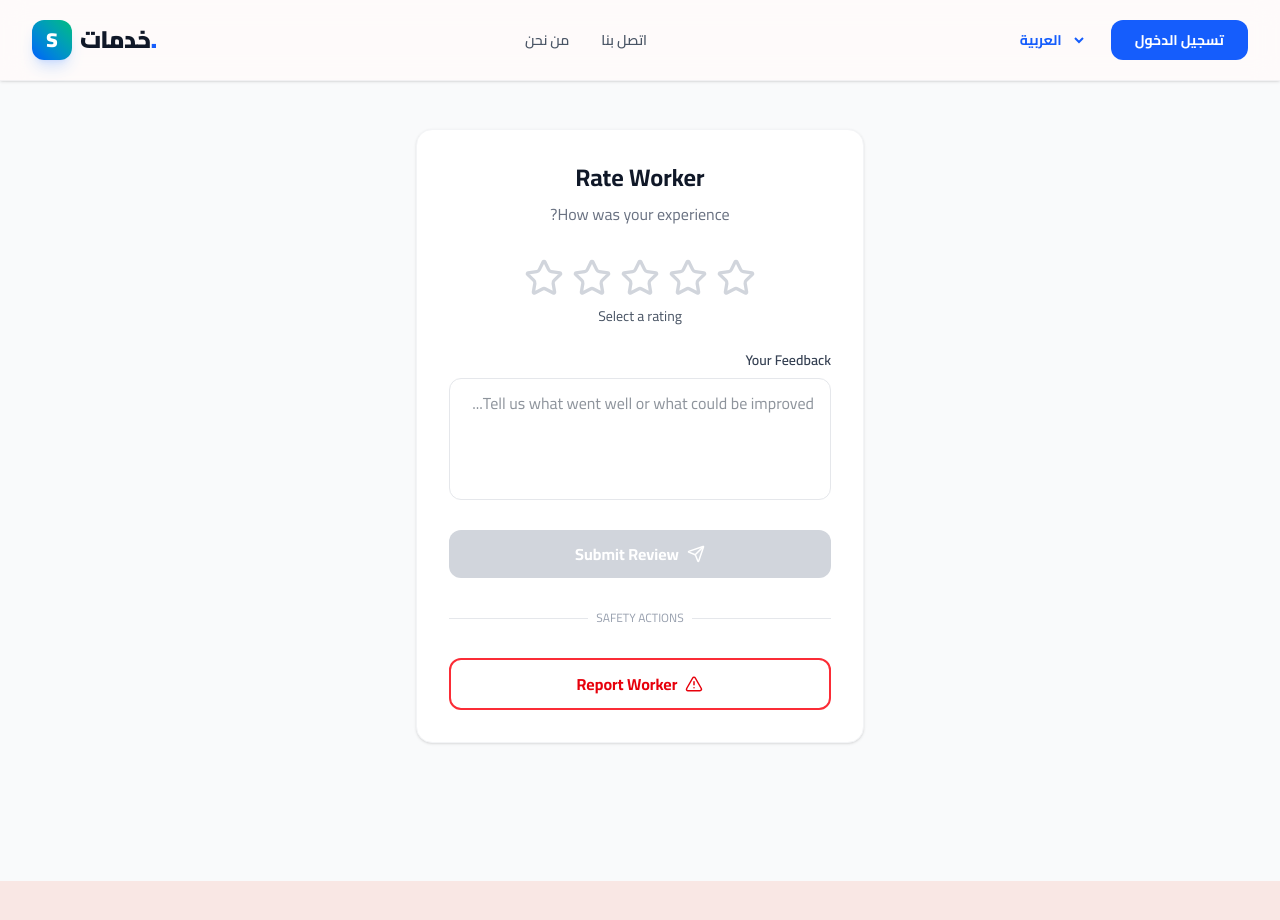
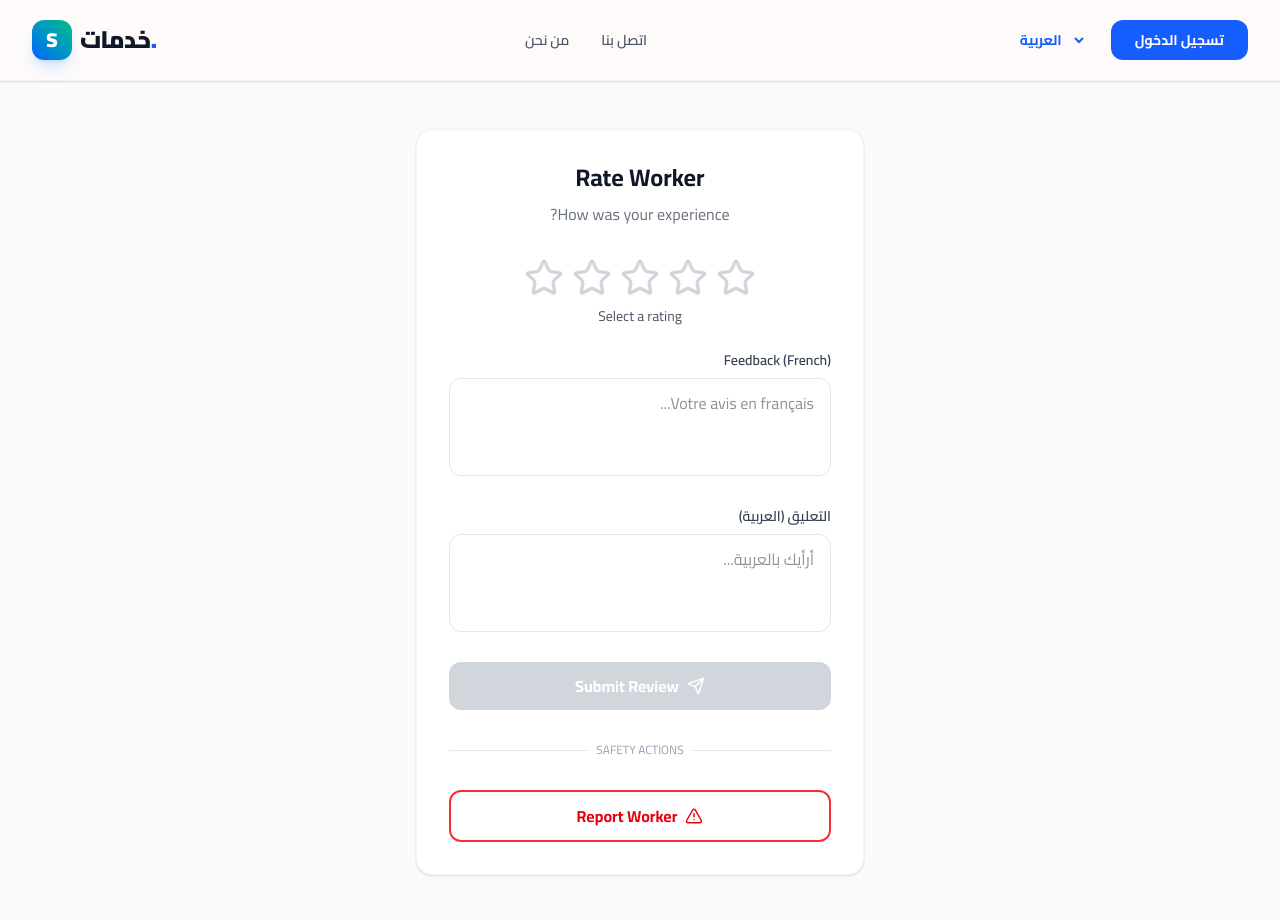
Before and after one commit to Yadev7/Khadamat-Frontend-Nextjs, a Next.js app: page /rating-report in a window 1280 px wide. Shown: the top 920 px of the page. Before the commit the page ends 881 px from the top, so only its background shows below. Built offline with nearby package versions, Linux system fonts and the light colour scheme.

Commit message:
04-09-26

```diff
--- a/src/app/rating-report/page.tsx
+++ b/src/app/rating-report/page.tsx
@@ -10,12 +10,12 @@ const WorkerReviewPage = () => {
   const searchParams = useSearchParams();
   const params = useParams();
 
-  // Extract businessId from query parameters (?businessId=xxx) or route dynamic segments
   const businessId = searchParams.get('businessId') || (params?.id as string) || "";
 
   const [rating, setRating] = useState(0);
   const [hover, setHover] = useState(0);
-  const [comment, setComment] = useState("");
+  const [commentFr, setCommentFr] = useState("");
+  const [commentAr, setCommentAr] = useState("");
   const [isSubmitting, setIsSubmitting] = useState(false);
   const [isReporting, setIsReporting] = useState(false);
 
@@ -32,8 +32,9 @@ const WorkerReviewPage = () => {
     try {
       await createEvaluation({
         stars: rating,
-        textFr: comment,
-        BusinessId: businessId,
+        textFr: commentFr || "Bon service",
+        textAr: commentAr || "تقييم جيد",
+        businessId,
         isValid: true,
       });
 
@@ -46,7 +47,8 @@ const WorkerReviewPage = () => {
       });
 
       setRating(0);
-      setComment("");
+      setCommentFr("");
+      setCommentAr("");
     } catch (err: any) {
       Swal.fire({
         icon: 'error',
@@ -80,9 +82,6 @@ const WorkerReviewPage = () => {
 
       setIsReporting(true);
       try {
-        // Uncomment once your backend /reports endpoint is ready
-        // await createReport({ reason, businessId });
-
         Swal.fire({
           icon: 'success',
           title: 'Reported',
@@ -140,17 +139,32 @@ const WorkerReviewPage = () => {
             </span>
           </div>
 
-          {/* Comment Box */}
+          {/* Comment in French */}
           <div>
             <label className="block text-sm font-semibold text-gray-700 mb-2">
-              Your Feedback
+              Feedback (French)
             </label>
             <textarea
-              rows={4}
+              rows={3}
               className="w-full px-4 py-3 rounded-xl border border-gray-200 focus:ring-2 focus:ring-blue-500 focus:border-transparent outline-none transition-all resize-none text-gray-800"
-              placeholder="Tell us what went well or what could be improved..."
-              value={comment}
-              onChange={(e) => setComment(e.target.value)}
+              placeholder="Votre avis en français..."
+              value={commentFr}
+              onChange={(e) => setCommentFr(e.target.value)}
+            />
+          </div>
+
+          {/* Comment in Arabic */}
+          <div>
+            <label className="block text-sm font-semibold text-gray-700 mb-2 text-right">
+              التعليق (العربية)
+            </label>
+            <textarea
+              dir="rtl"
+              rows={3}
+              className="w-full px-4 py-3 rounded-xl border border-gray-200 focus:ring-2 focus:ring-blue-500 focus:border-transparent outline-none transition-all resize-none text-gray-800 text-right"
+              placeholder="أرأيك بالعربية..."
+              value={commentAr}
+              onChange={(e) => setCommentAr(e.target.value)}
             />
           </div>
 
```
Also changed, not shown: 1 other file (tests, documents, lock files or other folders).
